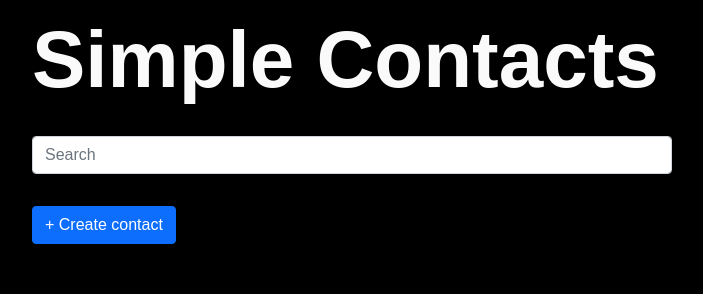
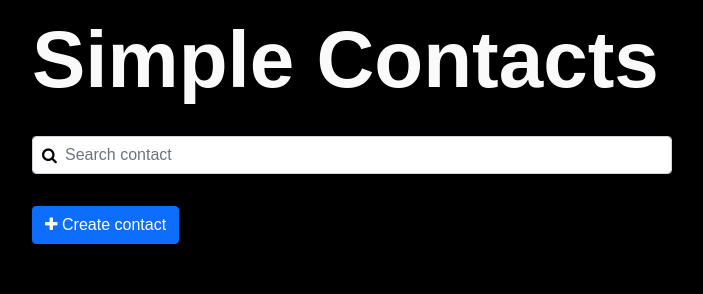
Before and after one commit to shamwela/simple-contacts, a React (Create React App) app: page / in a window 1280 px wide. Shown: the top 294 px of the page, without its empty margins (288-991 px from the left). Built offline with nearby package versions, Linux system fonts and the light colour scheme.

Commit message:
Add icons

```diff
--- a/package.json
+++ b/package.json
@@ -3,11 +3,11 @@
   "version": "0.1.0",
   "private": true,
   "dependencies": {
+    "@fortawesome/fontawesome-free": "^5.15.3",
     "@testing-library/jest-dom": "^5.14.1",
     "@testing-library/react": "^11.2.7",
     "@testing-library/user-event": "^12.8.3",
     "bootstrap": "^5.0.1",
-    "font-awesome": "^4.7.0",
     "joi": "^17.4.0",
     "lodash": "^4.17.21",
     "react": "^17.0.2",
--- a/src/components/common/form.jsx
+++ b/src/components/common/form.jsx
@@ -130,7 +130,7 @@ class Form extends Component {
       type="submit"
       className="btn btn-primary"
     >
-      Save
+      <i className="fa fa-save" /> Save
     </button>
   );
 
@@ -139,7 +139,7 @@ class Form extends Component {
       onClick={(e) => this.props.onContactFormClose(e.preventDefault())}
       className="btn btn-secondary"
     >
-      Cancel
+      <i className="fa fa-window-close" /> Cancel
     </button>
   );
 }
--- a/src/components/common/multipleInput.jsx
+++ b/src/components/common/multipleInput.jsx
@@ -29,7 +29,7 @@ const MultipleInput = ({
               name={name}
               className="btn btn-danger"
             >
-              Delete
+              <i className="fa fa-trash" />
             </button>
           </div>
           {error && <div className="d-block alert alert-danger">{error}</div>}
@@ -40,7 +40,7 @@ const MultipleInput = ({
         name={name}
         className="d-block btn btn-primary"
       >
-        + Add {name}
+        <i className="fa fa-plus" /> Add {name}
       </button>
     </div>
   );
--- a/src/components/common/search.css
+++ b/src/components/common/search.css
@@ -1,3 +1,17 @@
 #search {
   margin-bottom: 2rem;
+  position: relative;
 }
+
+#search-input {
+  text-indent: 20px;
+}
+
+#search-icon {
+  font-size: 1rem;
+  color: var(--dominant-color);
+  position: absolute;
+  top: 50%;
+  left: 10px;
+  transform: translateY(-50%);
+}
--- a/src/components/common/search.jsx
+++ b/src/components/common/search.jsx
@@ -3,16 +3,19 @@ import './search.css';
 
 const Search = ({ search, onSearch }) => {
   return (
+    <div id="search">
       <input
         value={search}
         onChange={(e) => onSearch(e.target.value)}
         className="form-control"
         type="search"
-      id="search"
-      name="search"
-      aria-label="Search"
-      placeholder="Search"
+        id="search-input"
+        name="search-input"
+        aria-label="Search Input"
+        placeholder="Search contact"
       />
+      <i id="search-icon" className="fa fa-search" />
+    </div>
   );
 };
 
--- a/src/components/contactDetails.jsx
+++ b/src/components/contactDetails.jsx
@@ -75,18 +75,18 @@ class ContactDetails extends Component {
             onClick={() => this.setState({ isEditContactFormOpened: true })}
             className="btn btn-primary"
           >
-            Edit
+            <i className="fa fa-edit" /> Edit
           </button>
 
           <button
             onClick={() => onDeleteContact(contact)}
             className="btn btn-danger"
           >
-            Delete
+            <i className="fa fa-trash" /> Delete
           </button>
 
           <button onClick={onContactDetailsClose} className="btn btn-secondary">
-            Close
+            <i className="fa fa-window-close" /> Close
           </button>
         </div>
 
--- a/src/components/createContactButton.jsx
+++ b/src/components/createContactButton.jsx
@@ -9,7 +9,7 @@ class CreateContactButton extends Component {
         className="btn btn-primary"
         onClick={this.props.onCreateContact}
       >
-        + Create contact
+        <i className="fa fa-plus" /> Create contact
       </button>
     );
   }
--- a/src/index.js
+++ b/src/index.js
@@ -1,5 +1,6 @@
 import React from 'react';
 import ReactDOM from 'react-dom';
+import 'font-awesome/css/font-awesome.min.css';
 import 'bootstrap/dist/css/bootstrap.css';
 import './index.css';
 import App from './App';
```
Also changed, not shown: 1 other file (tests, documents, lock files or other folders). Lines whose indentation alone changed are shown as unchanged.
